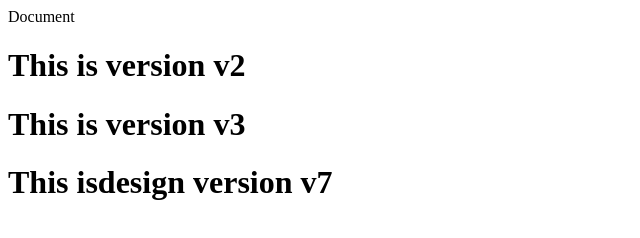
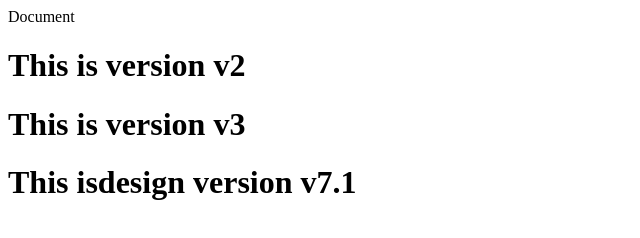
Before and after one commit to Solvurtech/gitlearning, a plain HTML site: page index.html in a window 1280 px wide. Shown: the full height of the page, 0-640 px from the left. Drawn offline with Linux system fonts and the light colour scheme.

Commit message:
version changed

```diff
--- a/index.html
+++ b/index.html
@@ -9,6 +9,6 @@
 <body>
    <h1> This is version v2 </h1>
    <h1> This is version v3 </h1>
-   <h1> This isdesign  version v7 <h1>
+   <h1> This isdesign  version v7.1 <h1>
 </body>
 </html>
```
